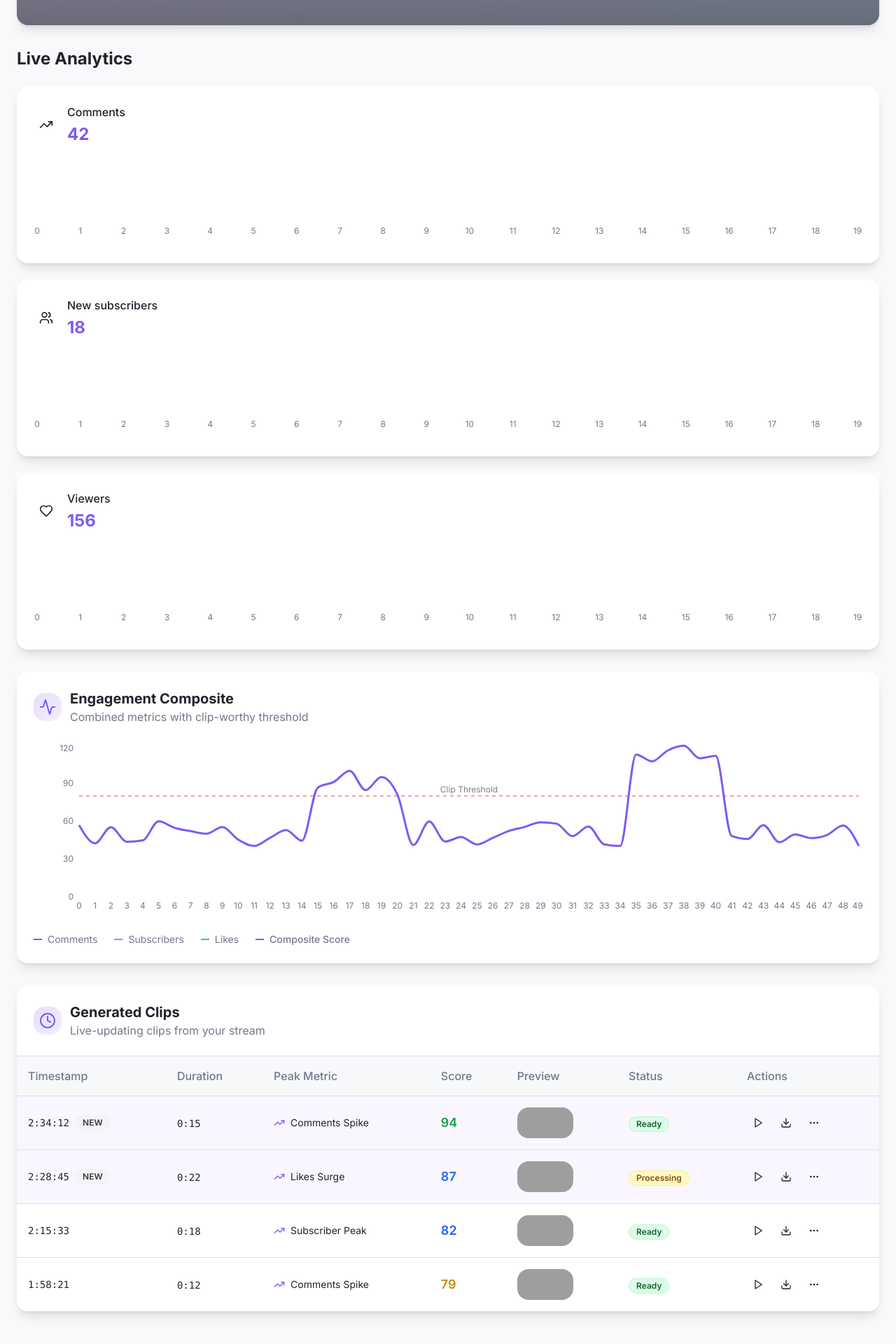
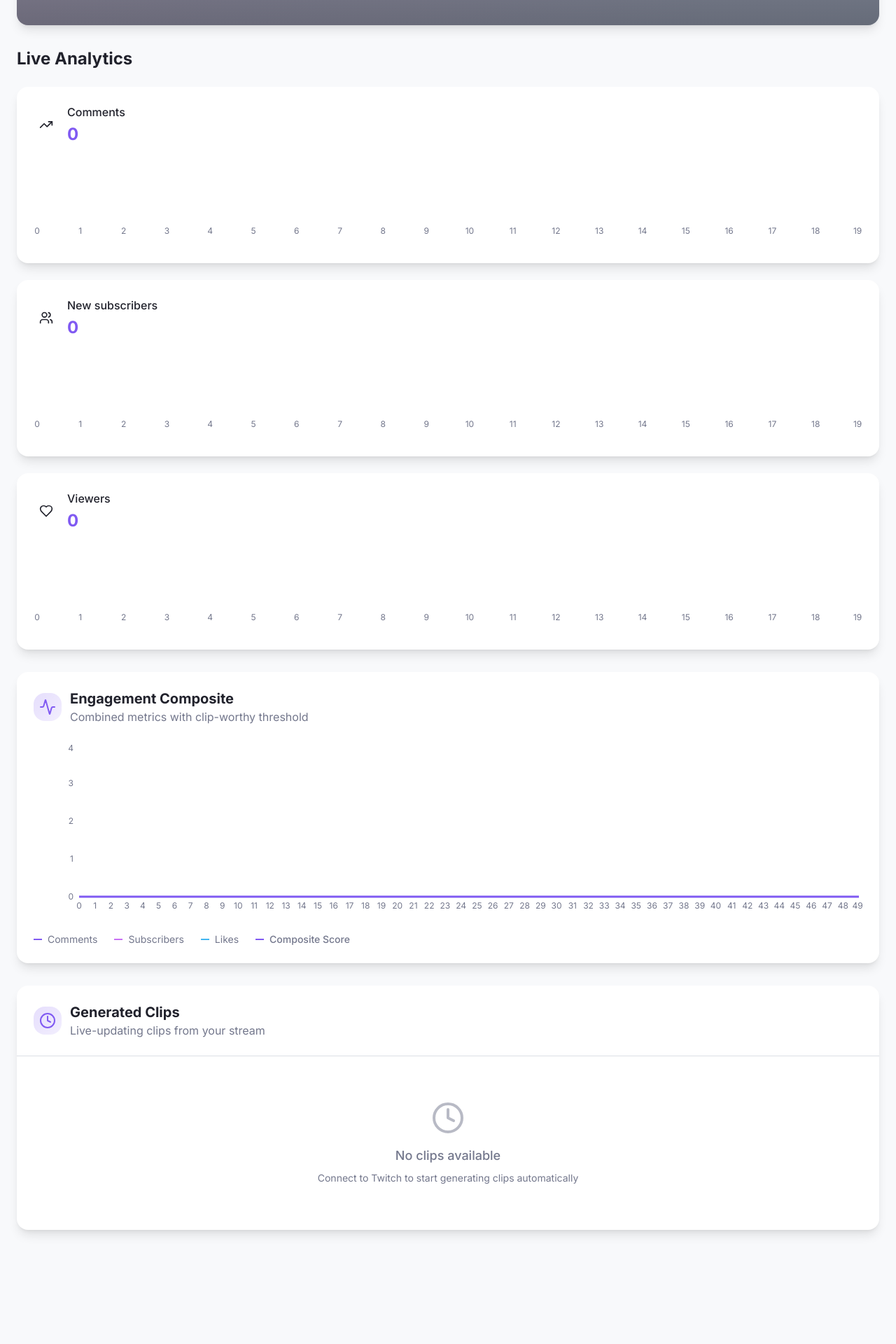
Before and after one commit to p-haas/autoclip-pastel-watch, a React (Vite) app: page / in a window 1280 px wide. Shown: the part 762-2682 px from the top of the page at 70% size. After the commit the page ends 2567 px from the top, so only its background shows below. Built offline with nearby package versions, Linux system fonts and the light colour scheme; grey boxes are pictures that could not be loaded; the HTML template or start-up script is replaced by a standard one.

Commit message:
Refactor dashboard to show empty graphs

```diff
--- a/src/components/dashboard/AnalyticsCharts.tsx
+++ b/src/components/dashboard/AnalyticsCharts.tsx
@@ -9,9 +9,13 @@ const generateMockData = (points: number = 20) => {
   }));
 };
 
-const commentsData = generateMockData();
-const subscribersData = generateMockData();
-const likesData = generateMockData();
+// Empty data for disconnected state
+const generateEmptyData = (points: number = 20) => {
+  return Array.from({ length: points }, (_, i) => ({
+    time: i,
+    value: 0,
+  }));
+};
 
 const ChartCard = ({
   title,
@@ -71,7 +75,11 @@ const ChartCard = ({
   </div>
 );
 
-const AnalyticsCharts = () => {
+const AnalyticsCharts = ({ isConnected }: { isConnected: boolean }) => {
+  const commentsData = isConnected ? generateMockData() : generateEmptyData();
+  const subscribersData = isConnected ? generateMockData() : generateEmptyData();
+  const likesData = isConnected ? generateMockData() : generateEmptyData();
+
   return (
     <section className="mb-8">
       <h2 className="text-2xl font-bold mb-6 text-foreground">Live Analytics</h2>
@@ -82,7 +90,7 @@ const AnalyticsCharts = () => {
           data={commentsData}
           color="dashboard-chart-primary"
           icon={TrendingUp}
-          currentValue={42}
+          currentValue={isConnected ? 42 : 0}
         />
 
         <ChartCard
@@ -90,7 +98,7 @@ const AnalyticsCharts = () => {
           data={subscribersData}
           color="dashboard-chart-secondary"
           icon={Users}
-          currentValue={18}
+          currentValue={isConnected ? 18 : 0}
         />
 
         <ChartCard
@@ -98,7 +106,7 @@ const AnalyticsCharts = () => {
           data={likesData}
           color="dashboard-chart-accent"
           icon={Heart}
-          currentValue={156}
+          currentValue={isConnected ? 156 : 0}
         />
       </div>
     </section>
--- a/src/components/dashboard/ClipsTable.tsx
+++ b/src/components/dashboard/ClipsTable.tsx
@@ -1,4 +1,4 @@
-import { useState } from "react";
+import { useState, useEffect } from "react";
 import { Play, Download, Edit, Share2, Upload, MoreHorizontal, Clock, TrendingUp } from "lucide-react";
 import { Button } from "@/components/ui/button";
 import {
@@ -53,8 +53,13 @@ const mockClips = [
   }
 ];
 
-const ClipsTable = () => {
-  const [clips, setClips] = useState(mockClips);
+const ClipsTable = ({ isConnected }: { isConnected: boolean }) => {
+  const [clips, setClips] = useState(isConnected ? mockClips : []);
+
+  // Update clips when connection changes
+  useEffect(() => {
+    setClips(isConnected ? mockClips : []);
+  }, [isConnected]);
 
   const getStatusColor = (status: string) => {
     switch (status) {
@@ -90,6 +95,7 @@ const ClipsTable = () => {
         </div>
 
         <div className="overflow-x-auto">
+          {clips.length > 0 ? (
             <table className="w-full">
               <thead>
                 <tr className="border-b border-border bg-muted/50">
@@ -184,6 +190,13 @@ const ClipsTable = () => {
                 ))}
               </tbody>
             </table>
+          ) : (
+            <div className="flex flex-col items-center justify-center py-16 text-muted-foreground">
+              <Clock className="h-12 w-12 mb-4 opacity-50" />
+              <h3 className="text-lg font-medium mb-2">No clips available</h3>
+              <p className="text-sm">Connect to Twitch to start generating clips automatically</p>
+            </div>
+          )}
         </div>
       </div>
     </section>
--- a/src/components/dashboard/RecapChart.tsx
+++ b/src/components/dashboard/RecapChart.tsx
@@ -2,7 +2,8 @@ import { LineChart, Line, XAxis, YAxis, ResponsiveContainer, Tooltip, ReferenceL
 import { Activity } from "lucide-react";
 
 // Mock data combining all metrics
-const recapData = Array.from({ length: 50 }, (_, i) => {
+const generateRecapData = () => {
+  return Array.from({ length: 50 }, (_, i) => {
     const baseValue = 50;
     const spike1 = i >= 15 && i <= 20 ? 40 : 0;
     const spike2 = i >= 35 && i <= 40 ? 60 : 0;
@@ -16,8 +17,21 @@ const recapData = Array.from({ length: 50 }, (_, i) => {
       likes: 40 + Math.sin(i * 0.4) * 20 + noise * 0.7,
     };
   });
+};
 
-const RecapChart = () => {
+// Empty data for disconnected state
+const generateEmptyRecapData = () => {
+  return Array.from({ length: 50 }, (_, i) => ({
+    time: i,
+    composite: 0,
+    comments: 0,
+    subscribers: 0,
+    likes: 0,
+  }));
+};
+
+const RecapChart = ({ isConnected }: { isConnected: boolean }) => {
+  const recapData = isConnected ? generateRecapData() : generateEmptyRecapData();
   return (
     <section className="mb-8">
       <div className="bg-card rounded-2xl p-6 shadow-lg hover-lift">
--- a/src/pages/Dashboard.tsx
+++ b/src/pages/Dashboard.tsx
@@ -18,9 +18,9 @@ const Dashboard = () => {
 
       <main className="max-w-7xl mx-auto px-6 pb-12">
         <VideoSection isConnected={isConnected} setIsConnected={setIsConnected} />
-        <AnalyticsCharts />
-        <RecapChart />
-        <ClipsTable />
+        <AnalyticsCharts isConnected={isConnected} />
+        <RecapChart isConnected={isConnected} />
+        <ClipsTable isConnected={isConnected} />
       </main>
     </div>
   );
```
Lines whose indentation alone changed are shown as unchanged.
